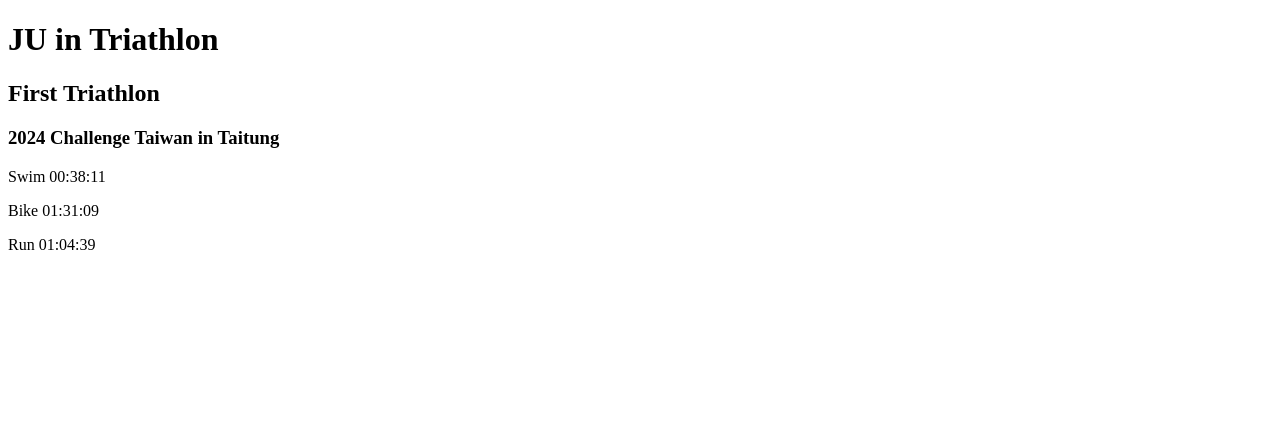
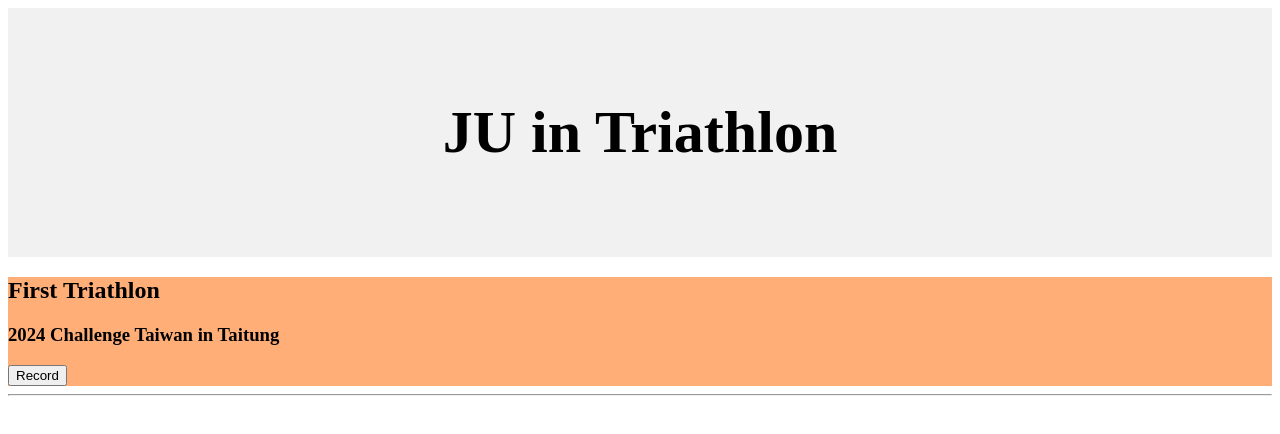
Before and after one commit to reginayuju/feeest, a plain HTML site: page JU triathlon record.html in a window 1280 px wide. Drawn offline with Linux system fonts and the light colour scheme.

Commit message:
第一次更新

```diff
--- a/JU triathlon record.html
+++ b/JU triathlon record.html
@@ -1,11 +1,20 @@
 <!doctype html>
 <html>
+<head>
+    <title> JU in Triathlon</title>
+</head>
 <body>
+<div style="background-color:#f1f1f1;padding:50px;text-align:center;font-size:30px;">
 <h1>JU in Triathlon</h1>
+</div>
+<div style="background-color: #ff660087;">
 <h2> First Triathlon</h2>
 <h3>2024 Challenge Taiwan in Taitung</h3>
-<p>Swim 00:38:11</p>
-<p>Bike 01:31:09</p>
-<p>Run 01:04:39</p>
+<p id="demo" style="display:none">Swim 00:38:11<br>Bike 01:31:09<br>Run 01:04:39</p>
+<button type="button"
+onclick='document.getElementById("demo").style.display="block"'>Record</button>
+</div>
+<hr>
 </body>
 </html>
+<!-- // Swim 00:38:11,Bike 01:31:09,Run 01:04:39 -->
```
